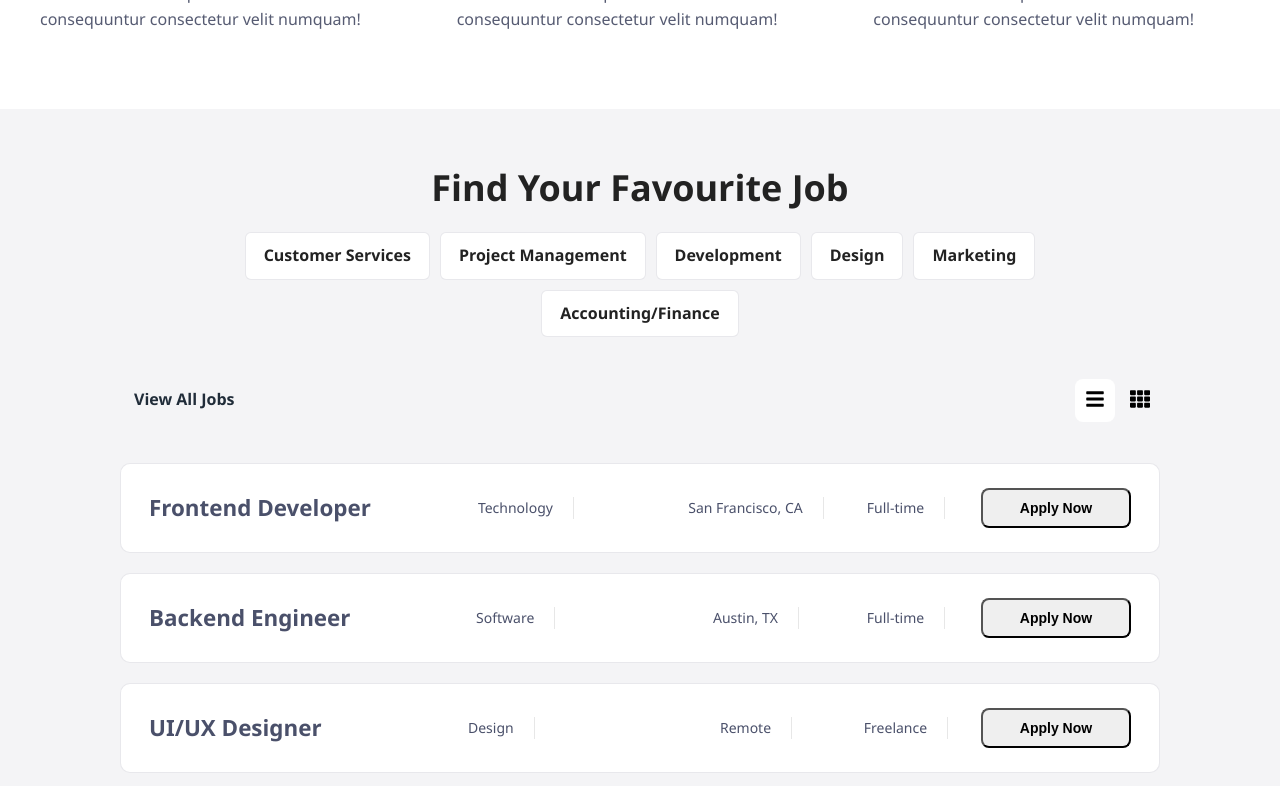
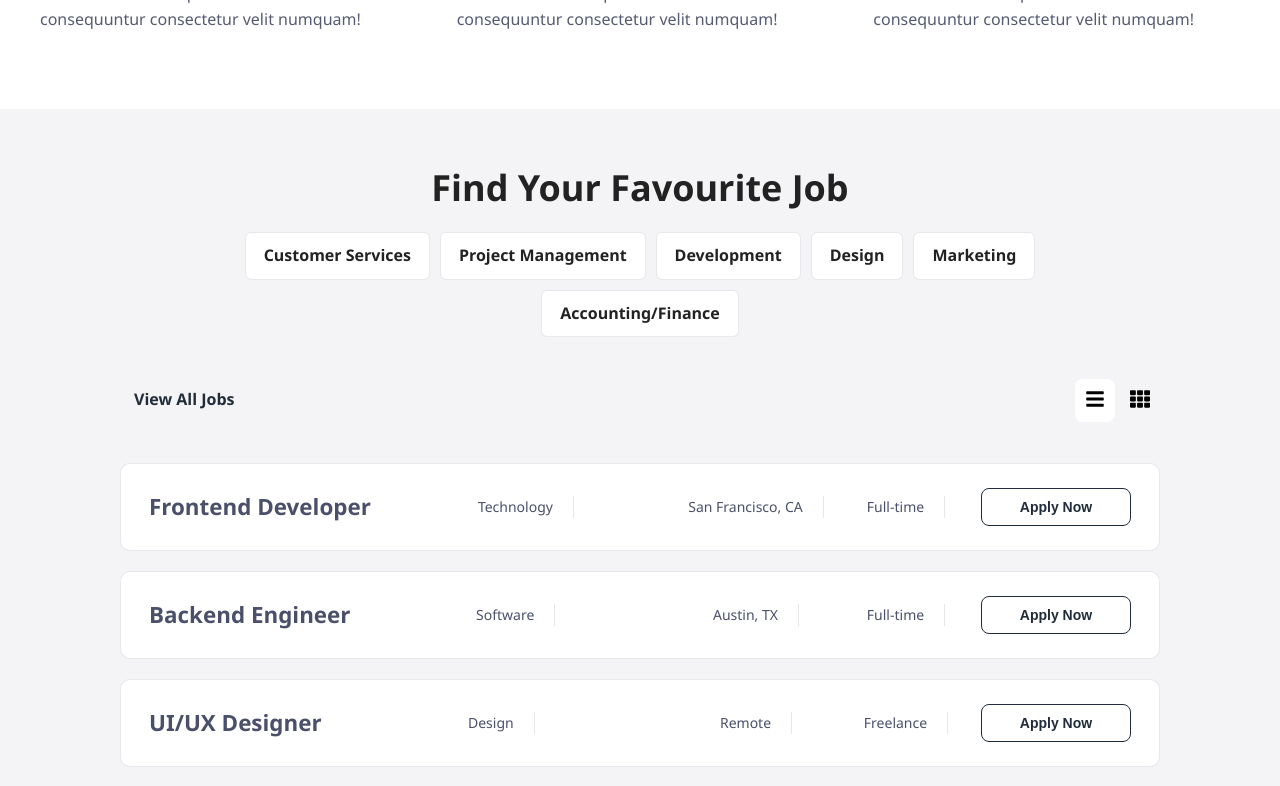
Before and after one commit to Jon-Felipe/Job-Board-React, a React (Vite) app: page / in a window 1280 px wide. Both pictures are taken after a click on the button 1095 px from the left and 1206 px from the top of the page. Shown: the part 806-1592 px from the top of the page. Built offline with nearby package versions, Linux system fonts and the light colour scheme.

Commit message:
job tile component and styling refactor

```diff
--- a/src/components/Job/JobTile.module.css
+++ /dev/null
@@ -1,48 +0,0 @@
-.jobTile {
-  display: block;
-  background-color: #fff;
-  border: 1px solid rgba(29, 36, 69, 0.1);
-  border-radius: 10px;
-  width: 100%;
-  padding: 24px 28px;
-  text-align: center;
-}
-
-.title {
-  color: rgba(29, 36, 69, 0.8);
-  font-size: 16px;
-}
-
-.industry,
-.location,
-.employmentType {
-  color: rgba(29, 36, 69, 0.8);
-  font-size: 14px;
-}
-
-@media screen and (min-width: 1024px) {
-  .jobTile {
-    display: flex;
-    align-items: center;
-    justify-content: space-between;
-  }
-
-  .jobInfo {
-    display: grid;
-    place-items: center;
-    grid-template-columns: repeat(3, 150px);
-  }
-
-  .title {
-    font-size: 1.4rem;
-    margin-bottom: 0;
-  }
-
-  .industry,
-  .location,
-  .employmentType {
-    border-right: 1px solid #e7e7e7;
-    padding-right: 20px;
-    margin-bottom: 0;
-  }
-}
--- a/src/components/Job/JobTile.tsx
+++ /dev/null
@@ -1,28 +0,0 @@
-// components
-import Button from '../ui/Button/Button';
-
-// extras
-import styles from './JobTile.module.css';
-import type { IJob } from '../../utils/types';
-
-type JobTileProps = {
-  job: Partial<IJob>;
-};
-
-function JobTile({ job }: JobTileProps) {
-  return (
-    <article className={styles.jobTile}>
-      <h2 className={styles.title}>{job.title}</h2>
-      <p className={styles.industry}>{job.industry}</p>
-      <div className={styles.jobInfo}>
-        <p className={styles.location}>{job.location}</p>
-        <p className={styles.employmentType}>{job.employmentType}</p>
-        <Button variant='inverted' onClick={() => console.log('Apply Now')}>
-          Apply Now
-        </Button>
-      </div>
-    </article>
-  );
-}
-
-export default JobTile;
--- /dev/null
+++ b/src/components/JobTile/JobTile.styles.tsx
@@ -0,0 +1,48 @@
+import styled from 'styled-components';
+
+export const JobTileContainer = styled.article`
+  display: block;
+  background-color: #fff;
+  border: 1px solid rgba(29, 36, 69, 0.1);
+  border-radius: 10px;
+  width: 100%;
+  padding: 24px 28px;
+  text-align: center;
+
+  .jobTile-title {
+    color: rgba(29, 36, 69, 0.8);
+    font-size: 16px;
+  }
+
+  .jobTile-industry,
+  .jobTile-location,
+  .jobTile-employmentType {
+    color: rgba(29, 36, 69, 0.8);
+    font-size: 14px;
+  }
+
+  @media screen and (min-width: 1024px) {
+    display: flex;
+    align-items: center;
+    justify-content: space-between;
+
+    .jobTile-info {
+      display: grid;
+      place-items: center;
+      grid-template-columns: repeat(3, 150px);
+    }
+
+    .jobTile-title {
+      font-size: 1.4rem;
+      margin-bottom: 0;
+    }
+
+    .jobTile-industry,
+    .jobTile-location,
+    .jobTile-employmentType {
+      border-right: 1px solid #e7e7e7;
+      padding-right: 20px;
+      margin-bottom: 0;
+    }
+  }
+`;
--- /dev/null
+++ b/src/components/JobTile/JobTile.tsx
@@ -0,0 +1,32 @@
+// components
+import Button from '../ui/Button/Button';
+
+// extras
+import { JobTileContainer } from './JobTile.styles';
+import type { IJob } from '../../utils/types';
+
+type JobTileProps = {
+  job: Partial<IJob>;
+};
+
+function JobTile({ job }: JobTileProps) {
+  return (
+    <JobTileContainer>
+      <h2 className='jobTile-title'>{job.title}</h2>
+      <p className='jobTile-industry'>{job.industry}</p>
+      <div className='jobTile-info'>
+        <p className='jobTile-location'>{job.location}</p>
+        <p className='jobTile-employmentType'>{job.employmentType}</p>
+        <Button
+          type='button'
+          variant='outlined'
+          onClick={() => console.log('Apply Now')}
+        >
+          Apply Now
+        </Button>
+      </div>
+    </JobTileContainer>
+  );
+}
+
+export default JobTile;
--- a/src/pages/Home/HomePage.tsx
+++ b/src/pages/Home/HomePage.tsx
@@ -13,7 +13,7 @@ import Button from '../../components/ui/Button/Button';
 import FeatureCard from '../../components/ui/FeatureCard/FeatureCard';
 import LinkButton from '../../components/ui/LinkButton/LinkButton';
 import JobCard from '../../components/JobCard/JobCard';
-import JobTile from '../../components/Job/JobTile';
+import JobTile from '../../components/JobTile/JobTile';
 
 // extras
 import {
```
